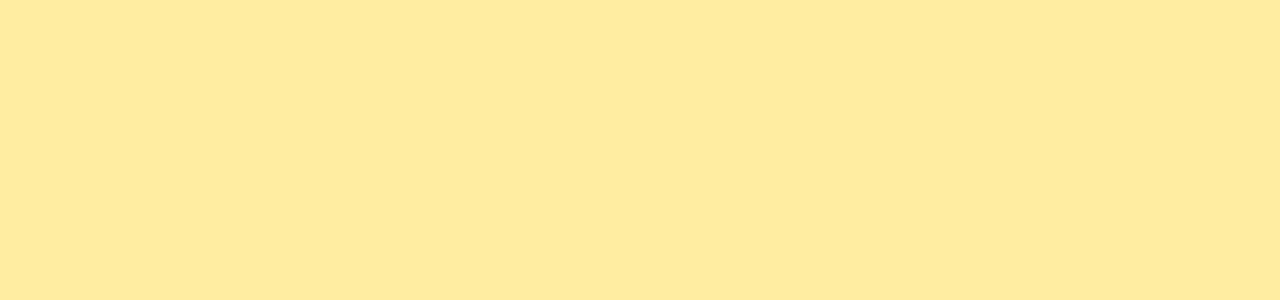
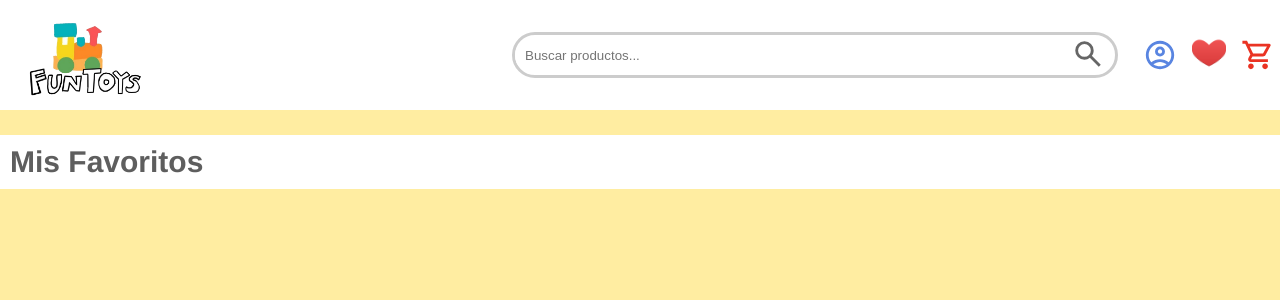
Before and after one commit to JairoLara/FunToys, a Vue app in the folder frontend/: page /favoritos in a window 1280 px wide. Before the commit this address had no page. Shown: the top 300 px of the page. Built offline with nearby package versions, Linux system fonts and the light colour scheme.

Commit message:
Favoritos y nav

```diff
--- a/frontend/src/components/CategoriasNav.vue
+++ b/frontend/src/components/CategoriasNav.vue
@@ -77,6 +77,7 @@
     display: flex;
     align-items: center;
     gap: 15px;
+    cursor: pointer;
   }
 
   .marcas-grid {
--- a/frontend/src/components/NavBar.vue
+++ b/frontend/src/components/NavBar.vue
@@ -1,12 +1,13 @@
 <template>
   <nav class="navbar">
     <div class="navbar-content">
+      <router-link to="/products">
       <img
         src="../images/logo_completo_png-removebg-preview.png"
         alt="FunToys Logo"
         class="logo"
       />
-
+      </router-link>
       <div class="search-icons-container">
         <div class="search-container">
           <input
@@ -29,7 +30,7 @@
             </svg>
           </button>
           <ul v-if="juguetes.length > 0" class="search-results" ref="searchResults">
-            <li v-for="juguete in juguetes" :key="juguete.id">
+  <li v-for="juguete in juguetes" :key="juguete.id" @click="iradetalle(juguete.id)" class="resultado-item">
     <img :src="juguete.imagen" :alt="juguete.nombre" class="juguete-imagen" />
     {{ juguete.nombre }}
   </li>
@@ -47,11 +48,13 @@
               d="M234-276q51-39 114-61.5T480-360q69 0 132 22.5T726-276q35-41 54.5-93T800-480q0-133-93.5-226.5T480-800q-133 0-226.5 93.5T160-480q0 59 19.5 111t54.5 93Zm246-164q-59 0-99.5-40.5T340-580q0-59 40.5-99.5T480-720q59 0 99.5 40.5T620-580q0 59-40.5 99.5T480-440Zm0 360q-83 0-156-31.5T197-197q-54-54-85.5-127T80-480q0-83 31.5-156T197-763q54-54 127-85.5T480-880q83 0 156 31.5T763-763q54 54 85.5 127T880-480q0 83-31.5 156T763-197q-54 54-127 85.5T480-80Zm0-80q53 0 100-15.5t86-44.5q-39-29-86-44.5T480-280q-53 0-100 15.5T294-220q39 29 86 44.5T480-160Zm0-360q26 0 43-17t17-43q0-26-17-43t-43-17q-26 0-43 17t-17 43q0 26 17 43t43 17Zm0-60Zm0 360Z"
             />
           </svg>
+          <router-link to="/favoritos">
   <img
     src="../images/favourite-icon 2.png"
     alt="favorite icon"
     class="user-icon"
   />
+</router-link>
           <svg
             xmlns="http://www.w3.org/2000/svg"
             height="34px"
@@ -71,6 +74,8 @@
 
 <script setup lang="ts">
 import { ref, onMounted, onBeforeUnmount } from "vue";
+import { useRouter } from 'vue-router';
+const router = useRouter();
 
 interface Juguete {
   id: number;
@@ -82,7 +87,7 @@ const searchQuery = ref("");
 const juguetes = ref<Juguete[]>([]);
 
 const fetchJuguetes = async () => {
-  if (searchQuery.value.length > 2) {
+  if (searchQuery.value.length > 0) {
     try {
       const response = await fetch("http://localhost:7000/api/juguetes");
       const data: Juguete[] = await response.json();
@@ -101,6 +106,10 @@ const closeResults = (event: MouseEvent) => {
   if (searchResults && !searchResults.contains(event.target as Node)) {
     juguetes.value = [];
   }
+};
+
+const iradetalle = (id: number) => {
+  router.push(`/product/${id}`);
 };
 
 onMounted(() => {
--- a/frontend/src/router/index.ts
+++ b/frontend/src/router/index.ts
@@ -5,6 +5,7 @@ import Products from '@/views/Products.vue'
 import Pago from '@/views/pago.vue'
 import Product from '@/views/Product.vue'
 import ProductoMarca from '@/views/ProductoMarca.vue'
+import Favoritos from '@/views/Favoritos.vue'
 
 
 const router = createRouter({
@@ -41,7 +42,12 @@ const router = createRouter({
       name: 'ProductoMarca',
       component: ProductoMarca,
       props: true
-    }
+    },
+    {
+      path : '/favoritos',
+      name : 'favoritos',
+      component : Favoritos
+    },
   ],
 })
 
--- /dev/null
+++ b/frontend/src/views/Favoritos.vue
@@ -0,0 +1,21 @@
+<template>
+    <NavBar />
+    <div class="favoritos-container">
+      <h2>Mis Favoritos</h2>
+    </div>
+</template>
+
+<script setup lang="ts">
+  import NavBar from "@/components/NavBar.vue";
+</script>
+
+<style scoped>
+    .favoritos-container{
+        background-color: #FFFFFF;
+    }
+    h2{
+        color: rgb(94, 94, 94);
+        font-size: 30px;
+        padding: 10px;
+    }
+</style>
```
Lines whose indentation alone changed are shown as unchanged.
